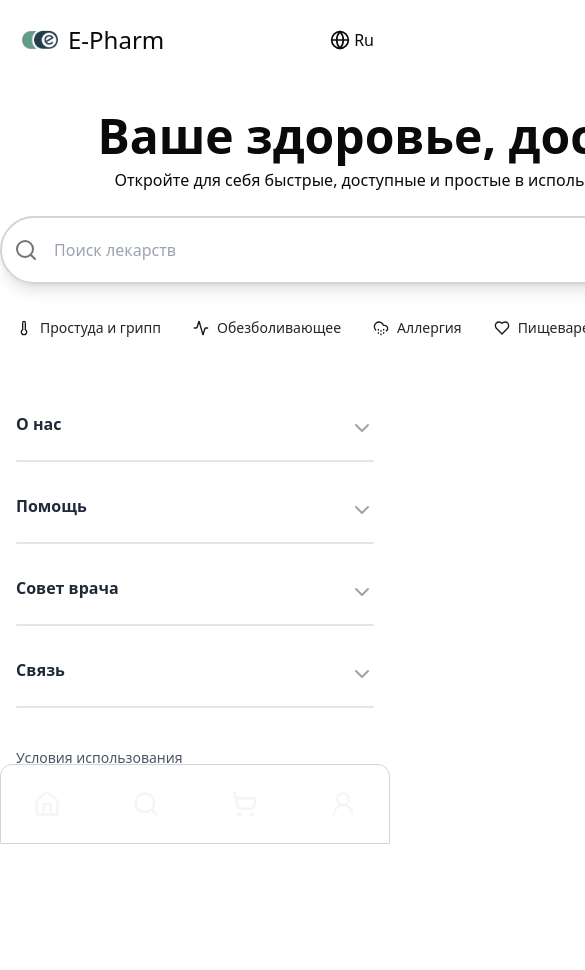
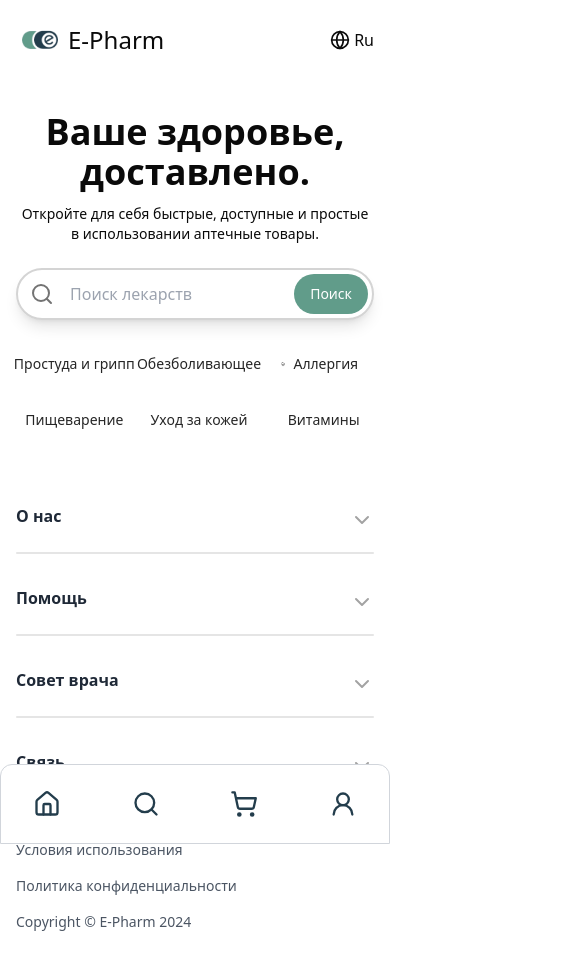
Before and after one commit to E-Pharm-az/E-Pharm-Storefront, a React (Vite) app: page / in a window 390 px wide. Shown: the top 970 px of the page, 585 px wide, since content can reach past the window. Built offline with nearby package versions, Linux system fonts and the light colour scheme.

Commit message:
Add adaptive ui changes

```diff
--- a/src/components/MobileNavbar.tsx
+++ b/src/components/MobileNavbar.tsx
@@ -24,13 +24,13 @@ export const MobileNavbar = () => {
       <div className="fixed right-0 bottom-0 left-0 z-40 w-full mobile-bottom">
         <div className="flex h-20 w-full items-center justify-between gap-4 rounded-t-xl border border-gray-300 bg-white px-8">
           <NavLink to={"/"} className="flex h-full items-center justify-center">
-            <Home className="text-accent" size={28} />
+            <Home className="text-brand" size={28} />
           </NavLink>
           <NavLink
             to={"/?setSearch=true"}
             className="flex h-full items-center justify-center"
           >
-            <Search className="text-accent" size={28} />
+            <Search className="text-brand" size={28} />
           </NavLink>
           <NavLink
             to={"/cart"}
@@ -41,14 +41,14 @@ export const MobileNavbar = () => {
                 {cart.length}
               </p>
             )}
-            <ShoppingCart className="text-accent" size={28} />
+            <ShoppingCart className="text-brand" size={28} />
           </NavLink>
 
           <NavLink
             to={auth ? "/profile" : "/email-lookup"}
             className="flex h-full items-center justify-center"
           >
-            <UserRound className="text-accent" size={28} />
+            <UserRound className="text-brand" size={28} />
           </NavLink>
         </div>
       </div>
--- a/src/components/marketing/Home.tsx
+++ b/src/components/marketing/Home.tsx
@@ -121,9 +121,13 @@ const SearchBar = () => {
   return (
     <form
       onSubmit={handleSubmission}
-      className={`relative w-full p-1 items-center border-2 border-neutral-300 shadow-lg ${showSearchModal ? "rounded-md border-b-0 rounded-b-none" : "rounded-full"}`}
+      className={`relative w-full p-1 items-center border-2 border-neutral-300 shadow-lg ${
+        showSearchModal
+          ? "rounded-md border-b-0 rounded-b-none"
+          : "rounded-full"
+      }`}
     >
-      <div className="flex items-center gap-2 w-full max-w-full h-14">
+      <div className="flex items-center gap-2 w-full max-w-full sm:h-14 h-10">
         <Button size="icon" variant="ghost" className="h-full hover:bg-white">
           <Search className="w-6 h-6 text-muted-foreground" />
         </Button>
@@ -137,7 +141,11 @@ const SearchBar = () => {
           />
         </div>
         {!showSearchModal && (
-          <Button type="submit" variant="brand" className="h-full px-6">
+          <Button
+            type="submit"
+            variant="brand"
+            className="h-10 px-4 sm:h-full sm:px-6"
+          >
             {t("home.cta")}
           </Button>
         )}
@@ -159,15 +167,17 @@ const Home = () => {
   const [t] = useTranslation("global");
 
   return (
-    <div className="max-w-[1200px] mx-auto">
+    <div className="px-4 sm:px-8 md:max-w-[1200px] mx-auto">
       <div className="mx-auto my-8 sm:my-16 md:my-64 max-w-4xl">
         <div className="grid gap-6">
-          <div className="grid gap-2 text-center">
-            <h1 className="text-5xl font-bold">{t("home.title")}</h1>
-            <p className="text-base sm:text-lg">{t("home.description")}</p>
+          <div className="grid gap-3 text-center">
+            <h1 className="text-4xl sm:text-5xl font-bold">
+              {t("home.title")}
+            </h1>
+            <p className="text-sm sm:text-base">{t("home.description")}</p>
           </div>
           <SearchBar />
-          <div className="flex justify-between">
+          <div className="grid grid-cols-3 sm:grid-cols-6 gap-4">
             <CategoryButton
               icon={Thermometer}
               label={t("home.categories.coldFlu")}
```
